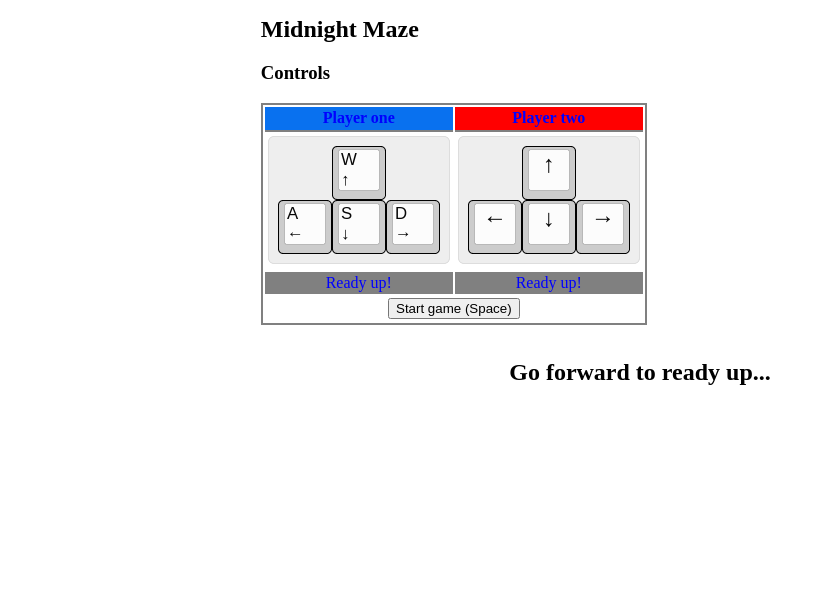
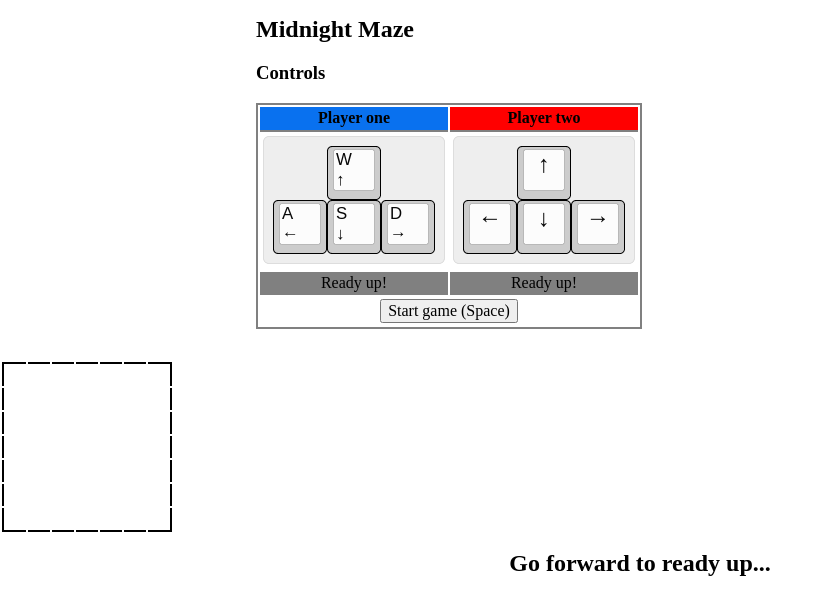
Before and after one commit to troy-lamerton/javascript-racer, a plain HTML site: page index.html in a window 1280 px wide. Shown: the whole page, without its empty margins (0-831 px from the left). Drawn offline with nearby package versions, Linux system fonts and the light colour scheme.

Commit message:
Adapt drawMaze to grow an html and then append in one go

```diff
--- a/index.html
+++ b/index.html
@@ -1,9 +1,9 @@
 <!DOCTYPE html>
 <html>
 <head>
-  <title>Script Kiddie Racer</title>
+  <title>Midnight Maze</title>
   <meta charset="UTF-8">
-  <!--link rel="stylesheet" href="https://cdnjs.cloudflare.com/ajax/libs/normalize/3.0.3/normalize.css" type="text/css" /-->
+  <link rel="stylesheet" href="https://cdnjs.cloudflare.com/ajax/libs/normalize/3.0.3/normalize.css" type="text/css">
 
   <link rel="stylesheet" href="racer.css" type="text/css" />
 </head>
@@ -39,7 +39,7 @@
   </header>
 
   <div class="game">
-
+    <div id="maze"></div>
   </div>
 
   <div class="output center">
--- a/racer.css
+++ b/racer.css
@@ -102,7 +102,6 @@ h2 {
 
 table.controls {
   border: 2px solid gray;
-  color:blue;
 }
 table.controls thead, table.controls th {
   padding-top: 2px;
@@ -113,10 +112,17 @@ table.controls thead, table.controls th {
   padding: 2px;
   padding-left: 3px;
   padding-right: 3px;
-  border: none;
 }
 
 /* Maze display classes */
+.game td, .game tr {
+  width:20px;
+  height:20px;
+}
+.game tr {
+  width: 150px;
+}
+
 .top {
   border-top: 2px solid black;
 }
--- a/racer.js
+++ b/racer.js
@@ -35,11 +35,11 @@ var players = [
     This is the same as CSS. */
 var maze = [ //The below maze is 7x7 in size, and is simply a square. The top left cell is at [0, 0].
     [[true,false,false,true], [true,false,false,false], [true,false,false,false], [true,false,false,false], [true,false,false,false], [true,false,false,false], [true,true,false,false]],
-    [[false,false,false,true], [true,false,false,true], [true,false,false,true], [true,false,false,true], [true,false,false,true], [true,false,false,true], [true,true,false,false]],
-    [[false,false,false,true], [true,false,false,true], [true,false,false,true], [true,false,false,true], [true,false,false,true], [true,false,false,true], [true,true,false,false]],
-    [[false,false,false,true], [true,false,false,true], [true,false,false,true], [true,false,false,true], [true,false,false,true], [true,false,false,true],true [true,true,false,false]],
-    [[false,false,false,true], [true,false,false,true], [true,false,false,true], [true,false,false,true], [true,false,false,true], [true,false,false,true], [true,true,false,false]],
-    [[false,false,false,true], [true,false,false,true], [true,false,false,true], [true,false,false,true], [true,false,false,true], [true,false,false,true], [true,true,false,false]],
+    [[false,false,false,true], [false,false,false,false], [false,false,false,false], [false,false,false,false], [false,false,false,false], [false,false,false,false], [false,true,false,false]],
+    [[false,false,false,true], [false,false,false,false], [false,false,false,false], [false,false,false,false], [false,false,false,false], [false,false,false,false], [false,true,false,false]],
+    [[false,false,false,true], [false,false,false,false], [false,false,false,false], [false,false,false,false], [false,false,false,false], [false,false,false,false], [false,true,false,false]],
+    [[false,false,false,true], [false,false,false,false], [false,false,false,false], [false,false,false,false], [false,false,false,false], [false,false,false,false], [false,true,false,false]],
+    [[false,false,false,true], [false,false,false,false], [false,false,false,false], [false,false,false,false], [false,false,false,false], [false,false,false,false], [false,true,false,false]],
     [[false,false,true,true], [false,false,true,false], [false,false,true,false], [false,false,true,false], [false,false,true,false], [false,false,true,false], [false,true,true,false]]
 ];
 
@@ -65,15 +65,19 @@ var winCell = [3,3] //location of the winning square, can be directly compared w
     drawMaze (): creates an HTML table and draws the currently stored
       maze */
 function drawMaze () {
-  var gameDiv = $("#game");
-  gameDiv.prepend("<table><tbody>");
+  var gameDiv = $("#maze");
+  var rowString = "";
+  var tableString = "<table><tbody>";
 
   // draw rows of cells
-  maze.forEach(function (rowElement, row) {
-    maze[index].forEach(function (cellElement, cell) {
+  maze.forEach(function (rowElement, row, array) {
+    // tableString += "<tr>");
+    rowString += "<tr>";
+    maze[row].forEach(function (cellElement, cell, array) {
       //for each cell in the row
       var borderClasses = "";
       //add a border for each wall exists
+
       if (maze[row][cell][0]) {
         borderClasses += "top ";
       }
@@ -86,12 +90,18 @@ function drawMaze () {
       if (maze[row][cell][3]) {
         borderClasses += "left ";
       }
-
-      gameDiv.append('<td class="' + borderClasses + '"></td>');
+      //remove the trailing space character
+      borderClasses = borderClasses.slice(0, borderClasses.length-1)
+      rowString += '<td class="' + borderClasses + '"></td>';
     });
+    // tableString += "</tr>");
+    rowString += "</tr>";
+    tableString += rowString;
+    rowString = "";
   });
 
-  gameDiv.append("</tbody></table>");
+  tableString += "</tbody></table>";
+  gameDiv.append(tableString);
 }
 
 drawMaze();
```
